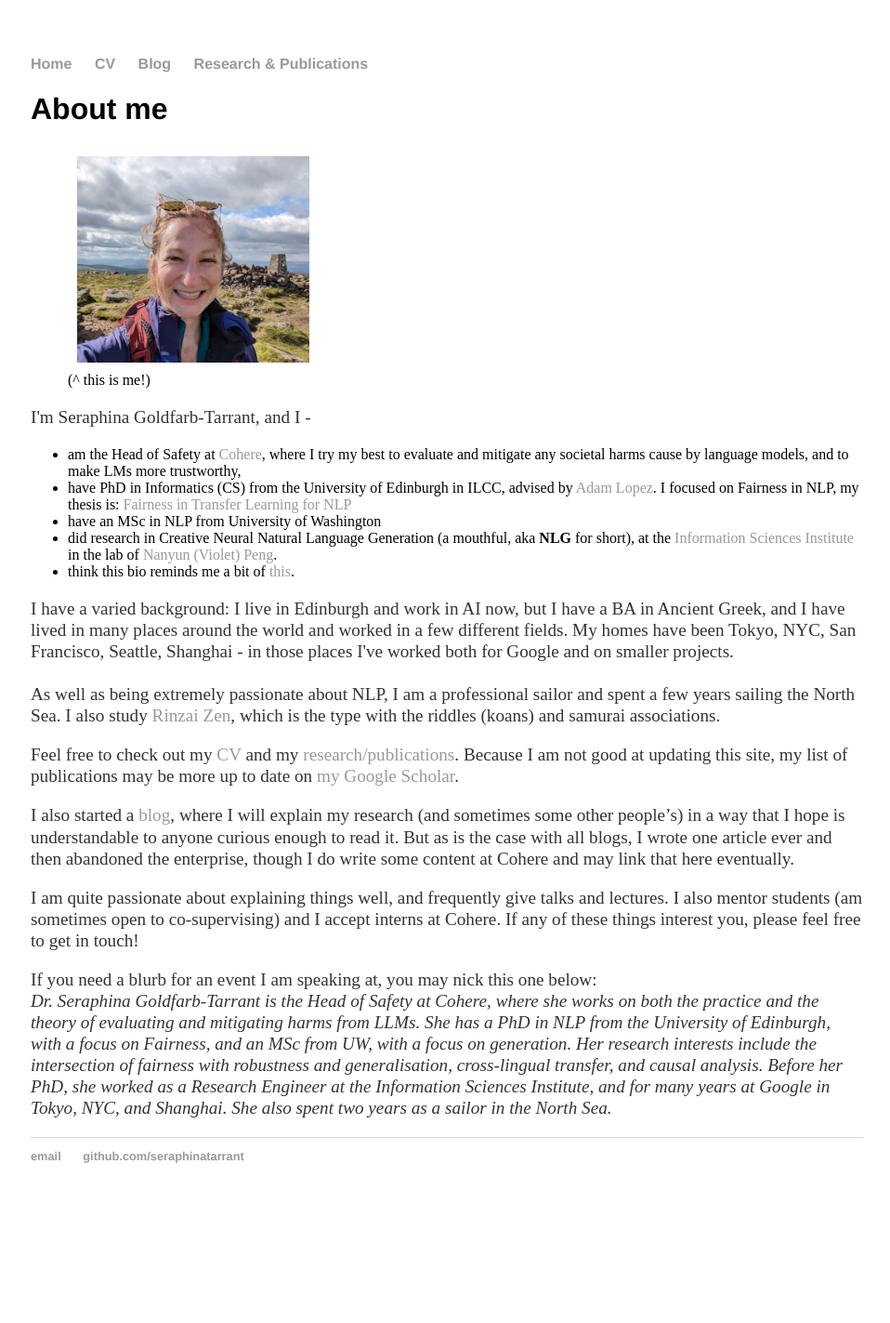
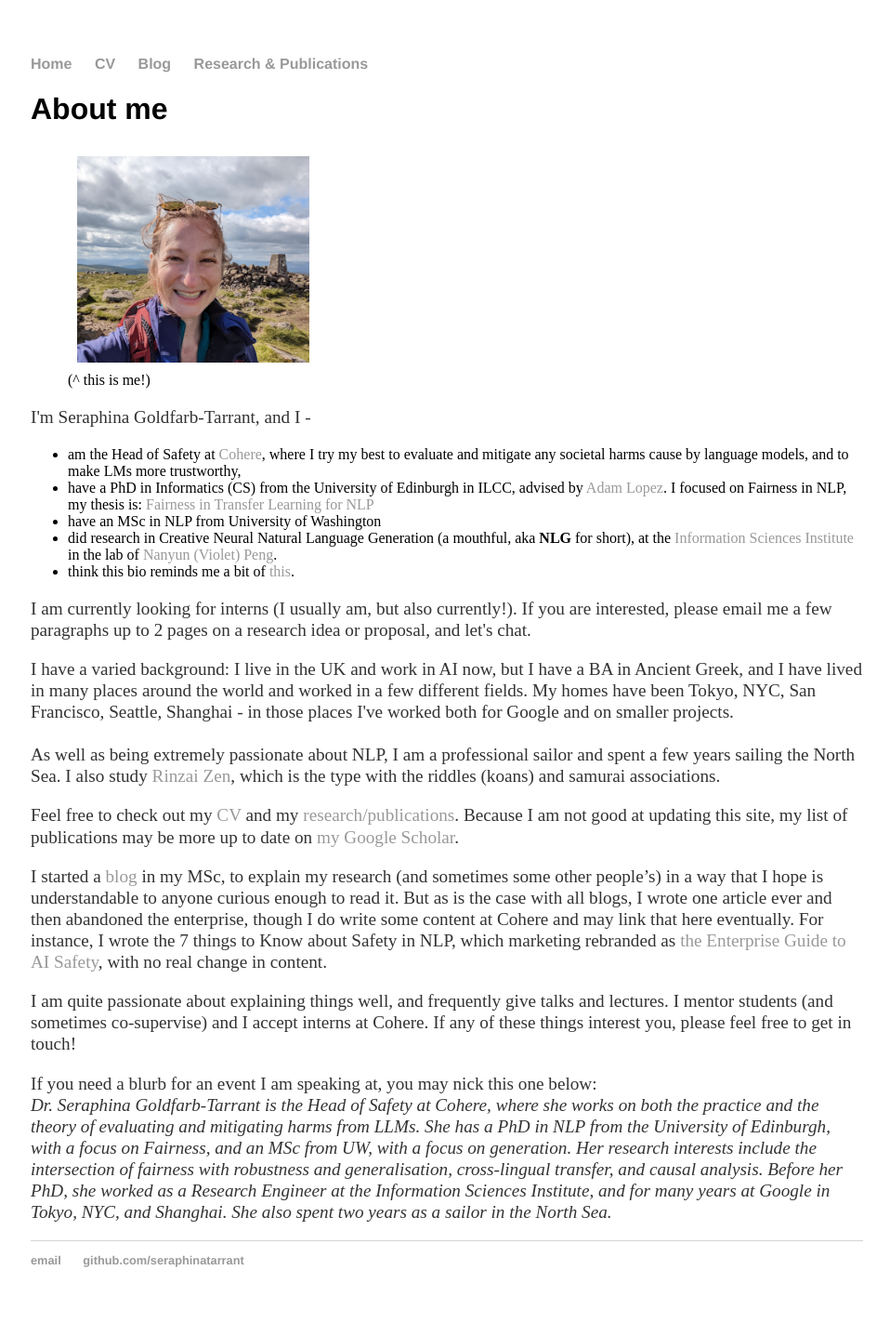
Before and after one commit to seraphinatarrant/seraphinatarrant.github.io, a Jekyll site: the page built from index.html, in a window 1280 px wide. Shown: the whole page at 93% size, without its empty margins (159-1117 px from the left). Built offline with Jekyll 4.4.1, drawn with Linux system fonts in a browser that asks for light colours; before the commit the page ends 1311 px from its top, so only the background shows below that.

Commit message:
updates to overview

```diff
--- a/index.html
+++ b/index.html
@@ -11,7 +11,7 @@ title: Seraphina Goldfarb-Tarrant
 	<p>I'm Seraphina Goldfarb-Tarrant, and I -
 		<ul>
 		<li> am the Head of Safety at <a href="https://cohere.com/">Cohere</a>, where I try my best to evaluate and mitigate any societal harms cause by language models, and to make LMs more trustworthy, </li>
-		<li> have PhD in Informatics (CS) from the University of Edinburgh in ILCC, advised by
+		<li> have a PhD in Informatics (CS) from the University of Edinburgh in ILCC, advised by
 			<a href="https://alopez.github.io">Adam Lopez</a>. I focused on Fairness in NLP, my thesis is: <a href="https://era.ed.ac.uk/handle/1842/41857">Fairness in Transfer Learning for NLP</a> </li>
 		<li> have an MSc in NLP from University of Washington </li>
 		<li> did research in Creative Neural Natural Language Generation (a mouthful, aka <strong>NLG</strong> for short),
@@ -21,7 +21,11 @@ title: Seraphina Goldfarb-Tarrant
 		</ul>
 
 	</p>
-	<p>I have a varied background: I live in Edinburgh and work in AI now, but I have a BA in Ancient Greek, and I have lived in many places around the world and worked in a few
+	<p>
+		I am currently looking for interns (I usually am, but also currently!). If you are interested, please email me a few paragraphs up to 2 pages on a research idea or proposal, and let's chat.
+	</p>
+
+	<p>I have a varied background: I live in the UK and work in AI now, but I have a BA in Ancient Greek, and I have lived in many places around the world and worked in a few
 	different fields. My homes have been Tokyo, NYC, San Francisco, Seattle, Shanghai -  in those places I've worked both for Google and on smaller projects.
 		<br><br>
 		As well as being extremely passionate about NLP, I am a professional
@@ -32,11 +36,12 @@ title: Seraphina Goldfarb-Tarrant
 		<a href="https://scholar.google.com/citations?user=ywWpui8AAAAJ&hl=en">my Google Scholar</a>.
 	</p>
 	<p>
-		I also started a <a href="blog/">blog</a>, where I will explain my research (and sometimes some other people’s) in a way that I hope is understandable to anyone curious enough to read it.
+		I started a <a href="blog/">blog</a> in my MSc, to explain my research (and sometimes some other people’s) in a way that I hope is understandable to anyone curious enough to read it.
 		But as is the case with all blogs, I wrote one article ever and then abandoned the enterprise, though I do write some content at Cohere and may link that here eventually.
+		For instance, I wrote the 7 things to Know about Safety in NLP, which marketing rebranded as <a href="https://cohere.com/blog/the-enterprise-guide-to-ai-safety">the Enterprise Guide to AI Safety</a>, with no real change in content.
 	</p>
 	<p> I am quite passionate about explaining things well, and frequently give talks and lectures.
-		I also mentor students (am sometimes open to co-supervising) and I accept interns at Cohere. If any of these things interest you, please feel free to get in touch!
+		I mentor students (and sometimes co-supervise) and I accept interns at Cohere. If any of these things interest you, please feel free to get in touch!
 	</p>
 	<p>
 		If you need a blurb for an event I am speaking at, you may nick this one below: <br>
```
